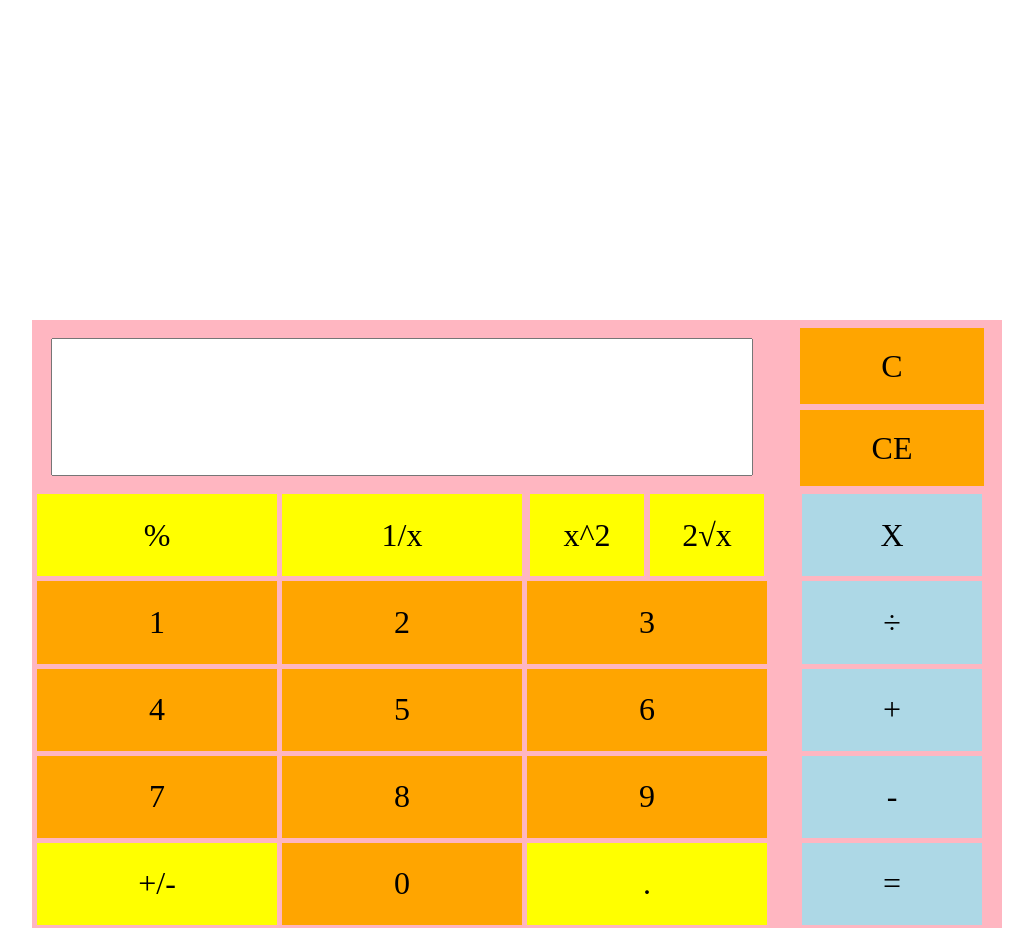
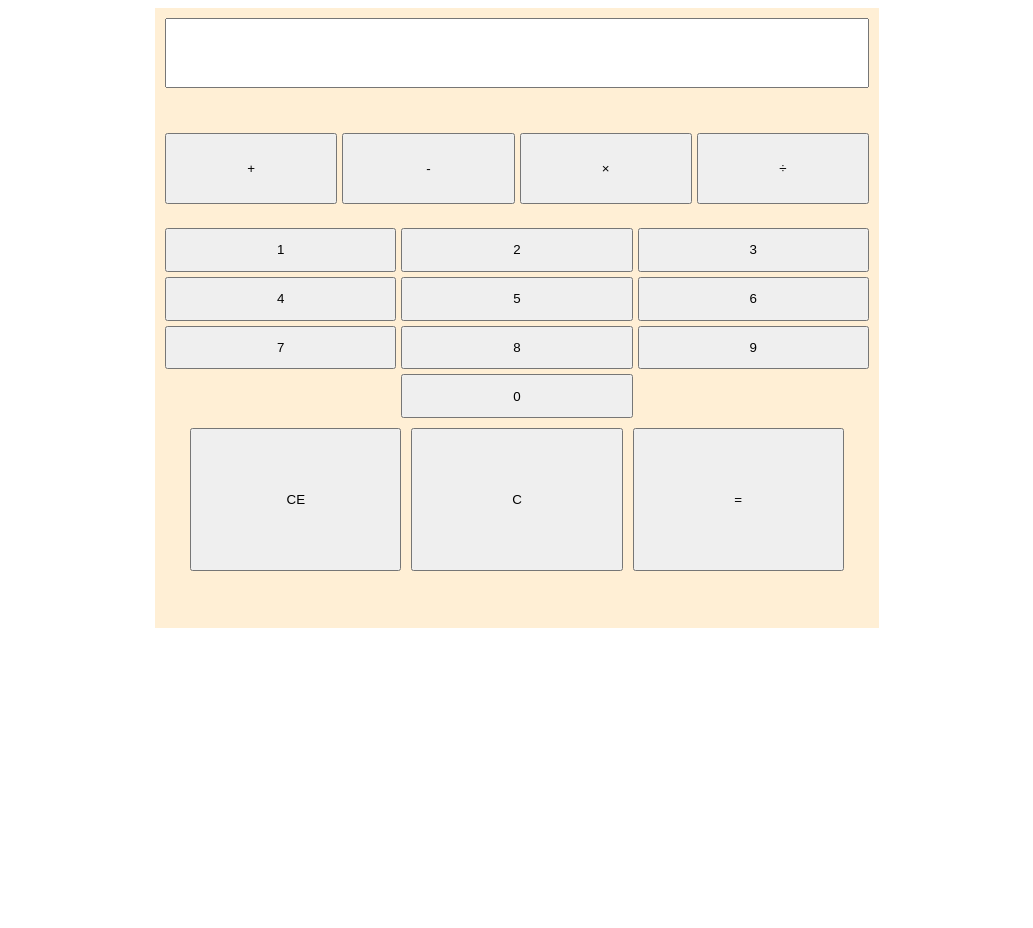
Before and after one commit to Jesus-Olaiz/Calculator, a plain HTML site: page index.html in a window 1280 px wide. Shown: the top 928 px of the page, without its empty margins (123-1156 px from the left). After the commit the page ends 800 px from the top, so only its background shows below. Drawn offline with Linux system fonts and the light colour scheme.

Commit message:
rebuilt html and css for simplicity. Added js

```diff
--- a/index.html
+++ b/index.html
@@ -2,71 +2,38 @@
 <html lang="en" dir="ltr">
   <head>
     <meta charset="utf-8">
-    <title>Calculating Calculator</title>
+    <title>Simple Calculator</title>
+    <script src="https://kit.fontawesome.com/575c34d2d7.js" crossorigin="anonymous"></script>
     <link rel="stylesheet" href="styles.css">
   </head>
   <body>
-
     <div class="calcBody">
-
-    <!-- Top Entry Area -->
-
-
-        <input class="inputArea" id="input" type="text" name="input" value="">
-
-
-      <div class="clear">
-        <div class="erase">C</div>
-        <div class="clearCache">CE</div>
+      <input type="text" id="input">
+      <div class="operators">
+        <button class="operator" id="add">+</button>
+        <button class="operator" id="subtract">-</button>
+        <button class="operator" id="multiply">&times;</button>
+        <button class="operator" id="divide">&divide;</button>
+      </div>
+      <div class="numbers">
+        <button class = "number" id = "one">1</button>
+        <button class = "number" id = "two">2</button>
+        <button class = "number" id = "three">3</button>
+        <button class = "number" id = "four">4</button>
+        <button class = "number" id = "five">5</button>
+        <button class = "number" id = "six">6</button>
+        <button class = "number" id = "seven">7</button>
+        <button class = "number" id = "eight">8</button>
+        <button class = "number" id = "nine">9</button>
+        <button class = "number" id = "zero">0</button>
       </div>
 
-
-
-    <!-- Special Input Row -->
-
-        <div class="percent">%</div>
-        <div class= "reciprocal">1/x</div>
-
-
-        <div class="squares">
-          <div class = "squared">x^2</div>
-          <div class="squareRoot">2&#8730;x</div>
-        </div>
-
-
-
-
-    <!-- Number Buttons -->
-
-
-
-        <div class="num1" id = "number">1</div>
-        <div class="num2" id = "number">2</div>
-        <div class="num3" id = "number">3</div>
-        <div class="num4" id = "number">4</div>
-        <div class="num5" id = "number">5</div>
-        <div class="num6" id = "number">6</div>
-        <div class="num7" id = "number">7</div>
-        <div class="num8" id = "number">8</div>
-        <div class="num9" id = "number">9</div>
-
-        <div class="plusMin" id = "number">+/-</div>
-        <div class="num0" id = "number">0</div>
-        <div class="decimal" id = "number">.</div>
-
-
-
-      <!-- Function Column  -->
-
-        <div id="function" class="division">&#247;</div>
-        <div id="function" class="multiply">X</div>
-        <div id="function" class="add">+</div>
-        <div id="function" class="subtract">-</div>
-        <div id="function" class="sum">=</div>
-
-
+      <div class="functions">
+        <button id="clearAll">CE</button>
+        <button id="clearLast">C</button>
+        <button id="sum">=</button>
+      </div>
     </div>
-
     <script src="script.js" charset="utf-8"></script>
   </body>
 </html>
--- a/script.js
+++ b/script.js
@@ -1,46 +1,75 @@
-const calcBody = document.querySelectorAll(".calcBody");
-let inputArea = document.getElementById('input');
-const numbers = document.querySelectorAll("#number");
-const maths = document.querySelectorAll("#function");
-
-let result = 0;
-let math;
-let num1 = {value:0};
-let num2 = {value:0};
-input.value = "";
+const input = document.getElementById("input");
+const numbers = document.querySelectorAll(".number")
+const clearAll = document.getElementById("clearAll")
+const backspace = document.getElementById("clearLast")
+let operator = document.querySelectorAll(".operator")
+const sum = document.getElementById("sum")
+let num1 = 0
+let num2 = 0
+let operation
 
 
+input.value=""
+//Change input value to match number typed in
+function makeNumbers() {
+    numbers.forEach(element => {
+    element.addEventListener("click", ()=> {
+        input.value += element.textContent;
+    })
+});
+}
 
+//backspace and clear field
+backspace.addEventListener("click", () => {
+    let number = input.textContent
+    number = input.value
+    let newNumber = number.substring(0, number.length - 1)
+        if(newNumber.length === 0){
+            input.value = ""
+        }else{
+            input.value = parseInt(newNumber)
+        }
+})
 
-function typeNumbers() {
-  if (input.value === ""){
-  numbers.forEach((item) => {
-    item.addEventListener("click", e => {
-      inputArea.value += parseInt(item.textContent);
-      return console.log(parseInt(inputArea.value));
-    });
-  });
-}
+clearAll.addEventListener("click", () => {
+    input.value = ""
+})
+
+makeNumbers();
+
+//Find sum of 2 numbers based on operator
+
+function math(num1, num2){
+    if(operator === "+"){
+        input.value = num1 + num2
+    }if(operator === "-"){
+        input.value = num1 - num2
+    }if(operator === "×"){
+        input.value = num1 * num2
+    }if(operator === "÷"){
+        input.value = num1/num2
+    }
+
 }
 
 
+for (const element of operator) {
+    element.addEventListener("click", (e) => {
+        if (e.target.className = "OPERATOR"){
+            num1 = parseInt(input.value)
+            input.value += e.target.textContent
+            operator = e.target.textContent
+            console.log(operator)
+            console.log(num1);
 
-function showMath() {
-maths.forEach((item) => {
-    item.addEventListener("click", e => {
-      inputArea.value = ""
-      inputArea.value += item.textContent;
-      math = item.textContent;
-      return math;
+        }
     })
-  });
 }
 
-function calc() {
- do {
-   num1.value = typeNumbers()
-   showMath()
- } while (input.value.length > 0);
-}
 
-calc();
+sum.addEventListener("click", () => {
+    num2 = input.value.match(/(?!\w+(\+|-|÷|×))\w+/g)
+    num2 = parseInt(num2[0])
+
+    math(num1, num2)
+})
--- a/styles.css
+++ b/styles.css
@@ -1,162 +1,70 @@
-body{
-  margin: 0;
+.calcBody {
+  display: grid;
+  grid-template-columns: 1fr;
+  grid-template-rows: .5fr .5fr 1fr 1fr;
+  justify-content: center;
+  gap: 10px;
+
+  width: 55vw;
+  height: 75vh;
+  margin: auto;
+  padding: 10px;
+  background-color: papayawhip;
 }
 
-.calcBody {
-  display:grid;
-  grid-template-columns: repeat(4, 25% [col-start]);
-  grid-template-rows: 2fr 1fr 1fr 1fr 1fr 1fr ;
-  grid-template-areas:
-  "header header header clear"
-  "spec spec spec multiply"
-  "main main main divide"
-  "main main main add"
-  "main main main subtract"
-  "main main main sum";
-  justify-content: flex-start;
-  grid-gap: 5px;
-  place-items: center;
-
-  padding: 5px;
-  margin: 25% auto 25%;
-  width: 75%;
-  height: 75vh;
-  background-color: lightpink;
+input {
+  margin: 0;
+  max-width: 100%;
+  text-align: right;
+  font-size: 2rem;
+  height: 4rem;
 }
 
-/* ALIGNMENT */
+.numbers {
 
-.inputArea {
-  grid-area: header;
-  display: flex;
-  width: 95%;
-  height:80%;
-  font-size: 2.75rem;
-  text-align: right;
+  display: grid;
+  gap: 5px;
+
+  grid-template-areas:
+  "1 2 3"
+  "4 5 6"
+  "7 8 9"
+  ". zero .";
+
+}
+#zero {
+  grid-area: zero;
 }
 
-.clear {
-  grid-area: clear;
-}
-
-.speacialRow{
+.operators{
   display:flex;
-  grid-area:spec;
-  width:100%
-}
-
-
-.multiply{
-  grid-area: multiply;
-}
-.division{
-  grid-area: divide;
-}
-.subtract{
-  grid-area: subtract;
-}
-.add{
-  grid-area: add;
-}
-.sum {
-  grid-area: sum;
-}
-
-/* STYLING */
-
-.multiply,
-.division,
-.subtract,
-.add,
-.sum{
-  display: flex;
+  width:100%;
+  height: 100%;
   justify-content: center;
-  align-items: center;
-  width: 75%;
-  height:100%;
-  background-color: lightblue;
-}
-
-.num0,
-.num1,
-.num2,
-.num3,
-.num4,
-.num5,
-.num6,
-.num7,
-.num8,
-.num9{
-  display: flex;
-  justify-content: center;
-  align-items: center;
-  width: 100%;
-  height:100%;
-  background-color: orange;
-}
-
-.clear{
-  display: flex;
-  flex-direction: column;
-  justify-content: center;
-  align-items: center;
-  width:90%;
-  height:100%;
+  gap: 5px;
+  padding:10px 0;
 
 }
 
-.erase,
-.clearCache{
-  display: flex;
-  justify-content: center;
-  align-items: center;
-  width: 85%;
-  height:80%;
-  background-color: orange;
-  margin:3px;
+#add,
+#subtract,
+#multiply,
+#divide{
+  height: 75%;
+  width: 25%;
 }
 
-.percent,
-.reciprocal,
-.plusMin,
-.decimal{
-  display: flex;
+.functions{
+  display:flex;
+  gap: 10px;
   justify-content: center;
-  align-items: center;
+
   width: 100%;
-  height:100%;
-  background-color: yellow;
+  height:75%;
 }
 
-.squares{
-  display: flex;
-  flex-direction: row;
-  justify-content: center;
-  align-items: center;
-  width:100%;
-  height:100%;
+#sum,
+#clearLast,
+#clearAll{
+  width:30%;
 }
-
-.squared,
-.squareRoot{
-  display: flex;
-  justify-content: center;
-  align-items: center;
-  width: 100%;
-  height:100%;
-  background-color: yellow;
-  margin:3px;
-}
-
-div:not(.inputArea, .calcBody){
-  font-size: 2rem
-}
-
-/* ACTIVITY */
-
-div:not(.squares, .calcBody, .clear):hover {
-  background-color:grey;
-}
-div:not(.squares, .calcBody, .clear):active {
-  background-color:purple;
-}
```
Also changed, not shown: 1 other file.
